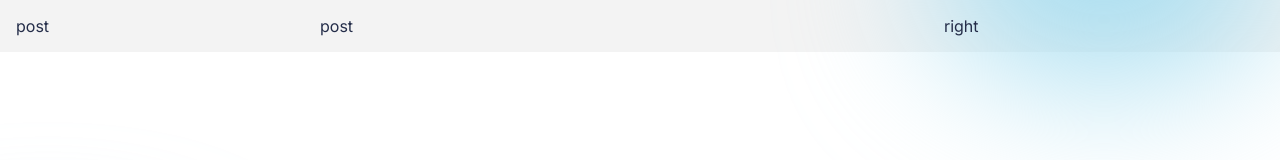
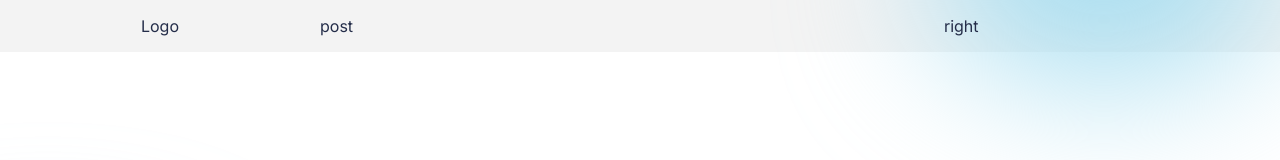
Before and after one commit to junaidapdev/code_march, a React (Create React App) app: page / in a window 1280 px wide. Shown: the top 160 px of the page. Built offline with nearby package versions, Linux system fonts and the light colour scheme.

Commit message:
Profile Side template added

```diff
--- /dev/null
+++ b/src/ProfileSide/ProfileSide.css
@@ -0,0 +1,7 @@
+.ProfileSide{
+    display: flex;
+    flex-direction: column;
+    gap: 1rem;
+    align-items: center;
+    overflow: auto;
+}
--- /dev/null
+++ b/src/ProfileSide/ProfileSide.jsx
@@ -0,0 +1,12 @@
+import React from 'react'
+import './ProfileSide.css'
+
+const ProfileSide = () => {
+  return (
+        <div className="ProfileSide">
+          Logo
+        </div>
+    )
+}
+
+export default ProfileSide
--- a/src/pages/Home/Home.jsx
+++ b/src/pages/Home/Home.jsx
@@ -1,11 +1,11 @@
 import React from 'react'
+import ProfileSide from '../../ProfileSide/ProfileSide'
 import './Home.css'
 
 const Home = () => {
   return (
     <div className="Home">
-
-        <div className="ProfileSide">post</div>
+        <ProfileSide/>
         <div className="postSide">post</div>
         <div className="rightSide">right</div>
     </div>
```
